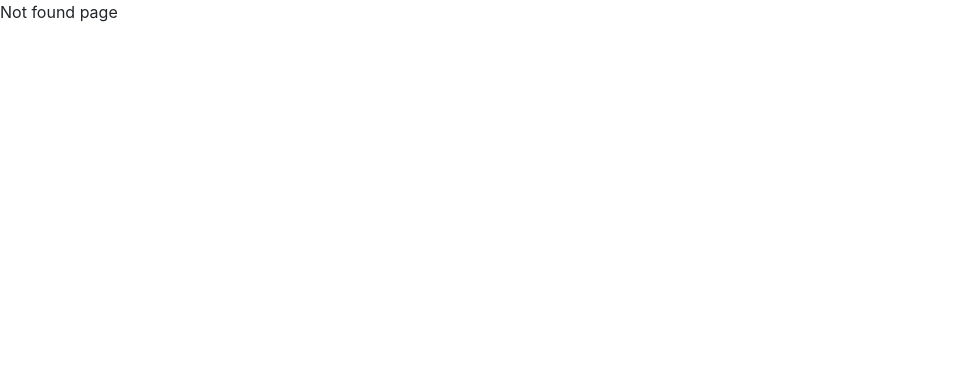
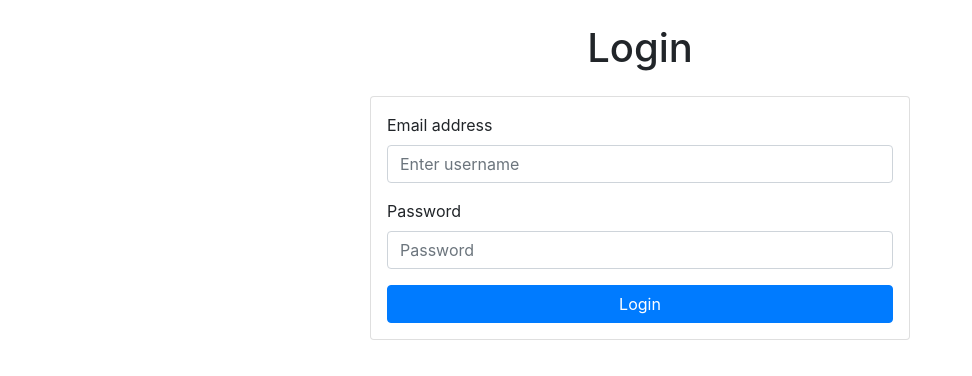
Before and after one commit to hwebz/twentyci-fe-test, a React (Create React App) app: page /login in a window 1280 px wide. Before the commit this address led to /not-found. Shown: the top 376 px of the page, without its empty margins (0-972 px from the left). Built offline with nearby package versions, Linux system fonts and the light colour scheme.

Commit message:
Implement redirect user to login if no login before and prepare validation login form

```diff
--- a/src/actions/constants.jsx
+++ b/src/actions/constants.jsx
@@ -1 +1,4 @@
+export const LOGIN_URL = '/login';
+export const DASHBOARD_URL = '/dashboard';
+
 export const LOGGED_IN_USER = 'LOGGED_IN_USER';
--- a/src/contexts/PostContext.jsx
+++ b/src/contexts/PostContext.jsx
@@ -0,0 +1,16 @@
+
+import React, { createContext } from 'react';
+
+export const PostContext = createContext();
+
+export const PostContextProvider = ({ children }) => {
+    return (
+        <PostContext.Provider
+            value={{
+
+            }}
+        >
+            {children}
+        </PostContext.Provider>
+    );
+};
--- a/src/index.jsx
+++ b/src/index.jsx
@@ -9,6 +9,10 @@ import 'styles/index.scss';
 import {
 	Loading
 } from 'components/Loading';
+import {
+	LoginContextProvider,
+	PostContextProvider
+} from 'contexts';
 
 const Home = delayImport(import('pages/Home'));
 const Dashboard = delayImport(import('pages/Dashboard'));
@@ -19,7 +23,10 @@ const customHistory = createBrowserHistory();
 const App = () => {
 	return (
 		<Switch>
-			<Route path="/" exact component={Home} />
+			<Route path="/login" exact component={Home}  />
+			<Route path="/" exact>
+				<Redirect to="/login"/>
+			</Route>
 			<Route path="/dashboard" exact component={Dashboard} />
 			<Route path="/not-found" exact component={NotFound} />
 			<Route path="*">
@@ -34,9 +41,13 @@ const AppRootWithRouter = withRouter(App);
 const Root = () => {
 	return (
 		<Suspense fallback={<Loading />}>
-			<Router history={customHistory}>
-				<AppRootWithRouter />
-			</Router>
+			<LoginContextProvider>
+				<PostContextProvider>
+					<Router history={customHistory}>
+						<AppRootWithRouter />
+					</Router>
+				</PostContextProvider>
+			</LoginContextProvider>
 		</Suspense>
 	)
 }
--- a/src/pages/Dashboard/index.jsx
+++ b/src/pages/Dashboard/index.jsx
@@ -1,6 +1,17 @@
-import React from 'react';
+import React, { useContext, useEffect } from 'react';
+import { useHistory } from 'react-router-dom';
+
+import { LOGIN_URL } from 'actions/constants';
+import { LoginContext } from 'contexts/LoginContext';
 
 const Dashboard = () => {
+    const history = useHistory();
+    const { user } = useContext(LoginContext);
+
+    useEffect(() => {
+        if (!user) history.push(LOGIN_URL);
+    }, [])
+
     return (
         <div className="tw__dashboard-page">
             <div className="container">
--- a/src/pages/Home/index.jsx
+++ b/src/pages/Home/index.jsx
@@ -1,8 +1,10 @@
 import React from 'react';
+import { useForm } from 'react-hook-form';
 import { useHistory } from 'react-router-dom';
 
 const Home = () => {
     const history = useHistory();
+    const { register, handleSubmit } = useForm();
 
     const handleLogin = () => {
         history.push('/dashboard');
@@ -15,14 +17,26 @@ const Home = () => {
                     <div className="col-6 offset-3">
                         <h1 className="mb-4 text-center mt-4">Login</h1>
                         <div className="card p-3">
-                            <form onSubmit={handleLogin}>
+                            <form onSubmit={handleSubmit(handleLogin)}>
                                 <div className="form-group">
                                     <label>Email address</label>
-                                    <input type="username" className="form-control" placeholder="Enter username" />
+                                    <input
+                                        type="text"
+                                        name="username"
+                                        className="form-control"
+                                        placeholder="Enter username"
+                                        ref={register({ required: true })}
+                                    />
                                 </div>
                                 <div className="form-group">
                                     <label>Password</label>
-                                    <input type="password" className="form-control" placeholder="Password" />
+                                    <input
+                                        type="password"
+                                        name="password"
+                                        className="form-control"
+                                        placeholder="Password"
+                                        ref={register({ required: true })}
+                                    />
                                 </div>
                                 <button type="submit" className="btn btn-primary d-block w-100">Login</button>
                             </form>
--- a/src/pages/NotFound/index.jsx
+++ b/src/pages/NotFound/index.jsx
@@ -3,7 +3,9 @@ import React from 'react';
 const NotFound = () => {
     return (
         <div className="tw__not-found-page">
-            Not found page
+            <div className="container">
+                <h1 className="text-center mt-4">Not Found</h1>
+            </div>
         </div>
     )
 };
```
